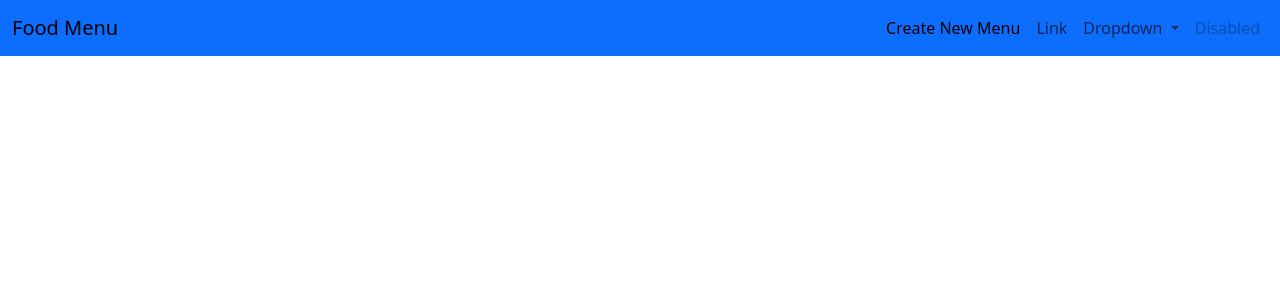
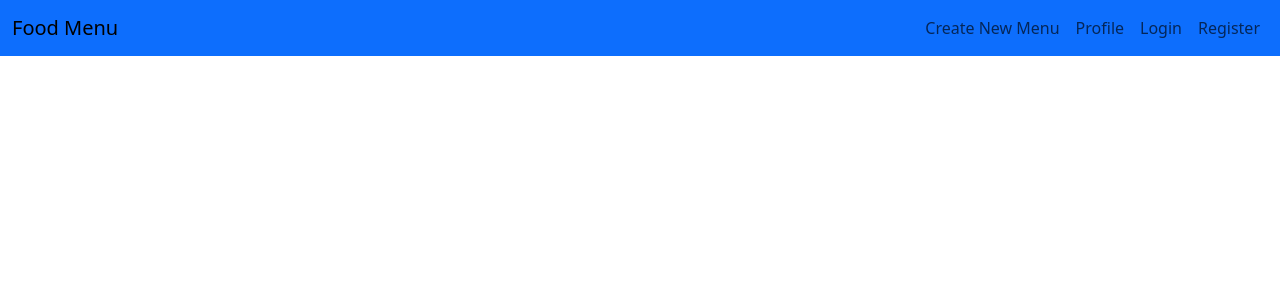
Before and after one commit to mesteshale/FoodMenu, a Django app: template food/templates/food/index.html in a window 1280 px wide. Shown: the top 300 px of the page. Run offline with Django 3.2, Linux system fonts and the light colour scheme; the template is opened without the code that fills it, so the values that code supplies are empty.

Commit message:
add profile

```diff
--- a/FoodMenu/settings.py
+++ b/FoodMenu/settings.py
@@ -122,6 +122,7 @@ USE_TZ = True
 # https://docs.djangoproject.com/en/5.1/howto/static-files/
 
 STATIC_URL = 'static/'
+LOGIN_REDIRECT_URL = 'food:index'
 
 # Default primary key field type
 # https://docs.djangoproject.com/en/5.1/ref/settings/#default-auto-field
--- a/food/templates/food/base.html
+++ b/food/templates/food/base.html
@@ -24,12 +24,24 @@
                 <!-- Menu Items -->
                 <ul class="navbar-nav ms-auto mb-2 mb-lg-0">
                     <li class="nav-item">
-                        <a class="nav-link active" aria-current="page" href="{% url 'food:create_item' %}">Create New Menu</a>
+                        <a class="nav-link" aria-current="page" href="{% url 'food:create_item' %}">Create New Menu</a>
                     </li>
-                    <li class="nav-item">
-                        <a class="nav-link" href="#">Link</a>
-                    </li>
-                    <li class="nav-item dropdown">
+                    <li class="nav-item"><a class="nav-link" href="{% url 'profile' %}">Profile</a></li>
+                    {% if user.is_authenticated %}
+                        <li class="nav-item">
+                            <form method="POST" action="{% url 'logout' %}" class="nav-link">
+                                {% csrf_token %}
+                                <button type="submit" class="btn nav-link" style="background: none; border: none; padding: 0;">
+                                    <i class="fas fa-sign-out-alt me-2"></i>Logout
+                                </button>
+                            </form>
+                        </li>
+
+                    {% else %}
+                        <li class="nav-item"><a class="nav-link" href="{% url 'login' %}">Login</a></li>
+                        <li class="nav-item"><a class="nav-link" href="{% url 'register' %}">Register</a></li>
+                    {% endif %}
+                    <!-- <li class="nav-item dropdown">
                         <a class="nav-link dropdown-toggle" href="#" role="button" data-bs-toggle="dropdown" aria-expanded="false">
                             Dropdown
                         </a>
@@ -38,11 +50,12 @@
                             <li><a class="dropdown-item" href="#">Another action</a></li>
                             <li><hr class="dropdown-divider"></li>
                             <li><a class="dropdown-item" href="#">Something else here</a></li>
+
                         </ul>
-                    </li>
-                    <li class="nav-item">
+                    </li> -->
+                    <!-- <li class="nav-item">
                         <a class="nav-link disabled" aria-disabled="true">Disabled</a>
-                    </li>
+                    </li> -->
                 </ul>
             </div>
         </div>
--- a/food/urls.py
+++ b/food/urls.py
@@ -14,4 +14,5 @@ urlpatterns = [
     path('update/<int:id>/',views.update_item,name='update_item'),
     #delete item
     path('delete/<int:id>/',views.delete_item,name='delete_item')
+
   ]
--- /dev/null
+++ b/users/templates/users/logout.html
@@ -0,0 +1 @@
+<h3>You have been logged out</h3>
--- /dev/null
+++ b/users/templates/users/profile.html
@@ -0,0 +1,4 @@
+{% extends 'food/base.html' %}
+{% block body %}
+    <h1>{{user.username}}</h1>
+{% endblock %}
--- a/users/views.py
+++ b/users/views.py
@@ -12,7 +12,10 @@ def register(request):
             form.save()
             username = form.cleaned_data.get('username')
             messages.success(request,f'Welcome {username}, your account has ben created')
-            return redirect('food:index')
+            return redirect('login')
     else:
             form = RegisterForm()
     return render(request,'users/register.html', {'form':form})
+
+def profile(request):
+    return render(request,'users/profile.html')
```
Also changed, not shown: FoodMenu/urls.py (+6 -3 lines), users/templates/users/login.html (added, +8 -0 lines).
